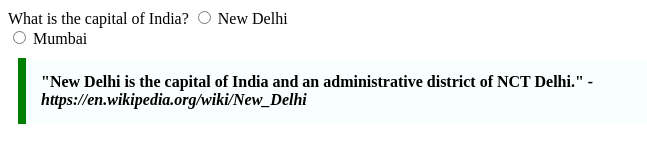
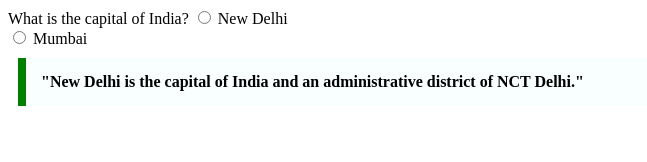
Before and after one commit to acciojob/trivia-HarshitTyagi651, a website: page main.html in a window 1280 px wide. Shown: the whole page, without its empty margins (0-647 px from the left). Drawn offline with Linux system fonts and the light colour scheme.

Commit message:
created a submission

```diff
--- a/main.html
+++ b/main.html
@@ -29,9 +29,9 @@
         Mumbai
     </label>
 
-	<blockquote class="styled-quote">
+	<blockquote class="styled-quote" cite="https://en.wikipedia.org/wiki/New_Delhi">
         "New Delhi is the capital of India and an administrative district of NCT Delhi."
-        <cite> - https://en.wikipedia.org/wiki/New_Delhi</cite>
+
     </blockquote>
     <script type="text/javascript" src="./script.js">
 </script>
```
